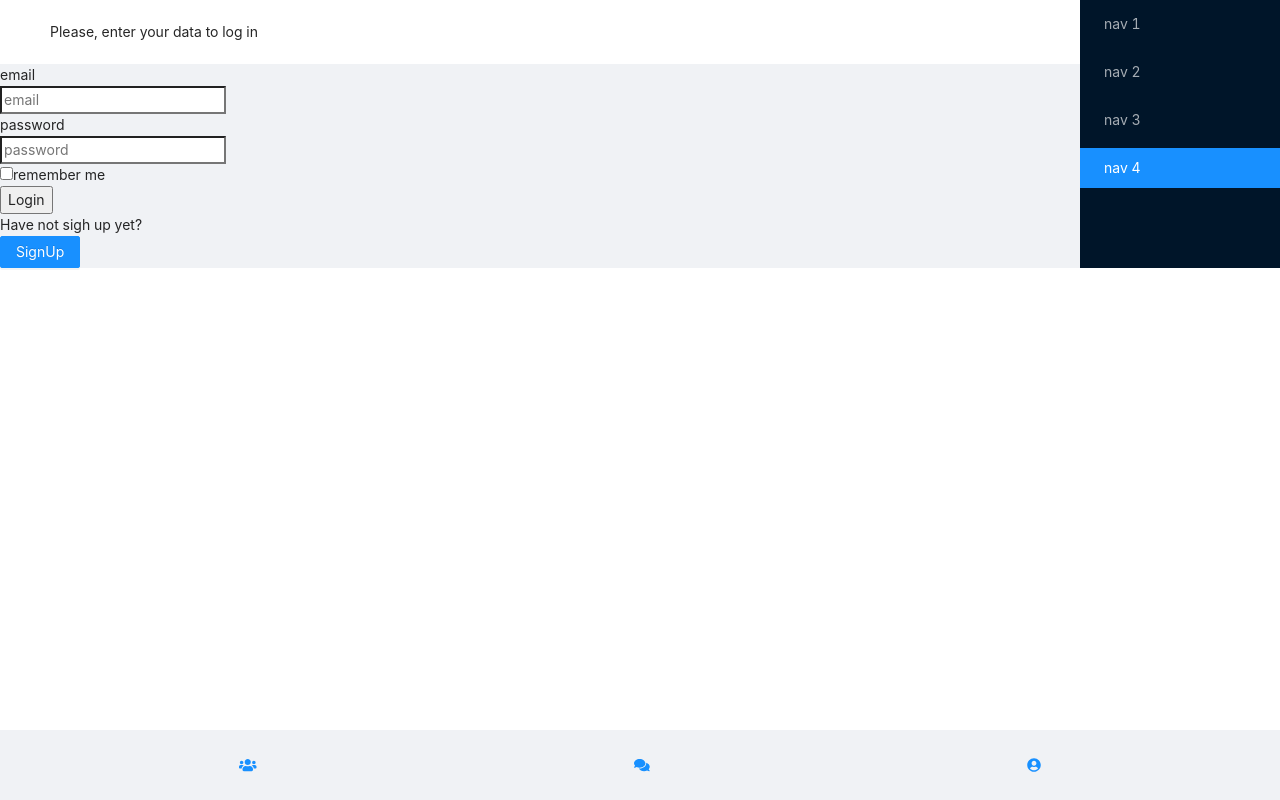
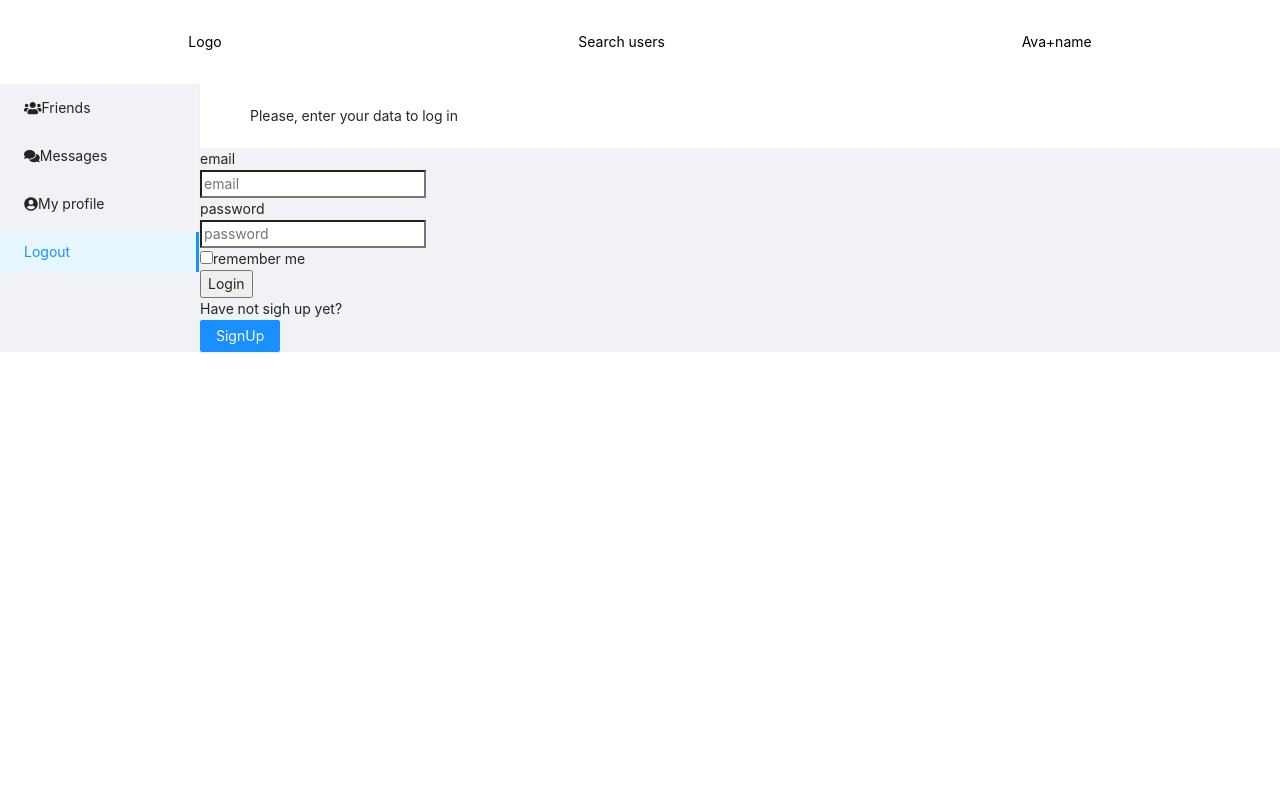
Before and after one commit to MatthewMarkov/social-mediaV2, a React (Create React App) app: page /#/login in a window 1280 px wide. Built offline with nearby package versions, Linux system fonts and the light colour scheme; no server answers.

Commit message:
redisign the whole layout,

```diff
--- a/src/App.js
+++ b/src/App.js
@@ -8,31 +8,35 @@ import {connect} from "react-redux";
 import {initializeApp} from "./redux/app-reducer";
 import LoginPage from "./components/LoginPage/LoginPage";
 import SideMenu from "./components/SideMenu/SideMenu";
+import PageHeader from "./components/Header/Header";
 
-const {  Footer } = Layout;
+const {Footer} = Layout;
 
 
 const App = (props) => {
     useEffect(() => {
         props.initializeApp()
-    },[])
+    }, [])
     if (!props.isFetchingCompleted) {
-        return <div className="spinner"><Spin size="large" /></div>
+        return <div className="spinner"><Spin size="large"/></div>
     }
     return (
         <Layout className="app-wrapper">
+            <PageHeader/>
+            <Layout>
+                <SideMenu/>
                 <Switch>
                     <Route exact path="/" component={ProfilePage}/>
                     <Route path="/login" component={LoginPage}/>
                 </Switch>
-        <SideMenu/>
-        <Footer><NavBar/></Footer>
             </Layout>
-)};
+        </Layout>
+    )
+};
 
 const mapStateToProps = (state) => ({
     isFetchingCompleted: state.app.isFetchingCompleted,
     isAuth: state.auth.isAuth,
 });
 
-export default connect(mapStateToProps, { initializeApp })(App);
+export default connect(mapStateToProps, {initializeApp})(App);
--- a/src/App.scss
+++ b/src/App.scss
@@ -1,12 +1,7 @@
 @import '~antd/dist/antd.css';
 
 .app-wrapper {
-  Footer {
-    position: fixed;
-    zIndex: 1;
-    width: 100%;
-    bottom: 0;
-  }
+  background-color: #f0f2f5;
 }
 .spinner {
   text-align: center;
--- /dev/null
+++ b/src/components/Header/Header.jsx
@@ -0,0 +1,17 @@
+import React from 'react';
+import {Row, Col, Layout, Avatar, Button} from "antd";
+import s from './Header.module.scss'
+
+const { Header } = Layout;
+
+const PageHeader = () => (
+    <Header className={s.header}>
+        <Row justify={'space-around'}>
+            <Col>Logo</Col>
+            <Col>Search users</Col>
+            <Col>Ava+name </Col>
+        </Row>
+    </Header>
+);
+
+export default PageHeader;
--- a/src/components/Profile_page/Header/Header.jsx
+++ b/src/components/Profile_page/Body/Main_info/MainUserInfo.js
@@ -1,12 +1,8 @@
-import React from 'react';
-import {Row, Col, Layout, Avatar, Button} from "antd";
-import s from './Header.module.scss'
-import SideMenu from "../../SideMenu/SideMenu";
+import {Avatar, Button, Col, Row} from "antd";
+import React from "react";
 
-const { Header } = Layout;
-
-const PageHeader = () => (
-    <Header className={s.header}>
+const MainUserInfo = () => (
+    <>
         <Row justify="space-around" align="middle">
             <Col><Avatar size="large"/></Col>
             <Col>
@@ -19,7 +15,6 @@ const PageHeader = () => (
         <Row justify="center">
             <Button type="primary">Edit page</Button>
         </Row>
-    </Header>
-);
-
-export default PageHeader;
+    </>
+)
+export default MainUserInfo
--- a/src/components/Profile_page/ProfilePage.jsx
+++ b/src/components/Profile_page/ProfilePage.jsx
@@ -1,22 +1,21 @@
 import React from 'react';
 import {Row, Col, Layout, Menu} from "antd";
 import UserInfo from "./Body/User_info/UserInfo";
-import PageHeader from "./Header/Header";
 import Posts from "./Body/Posts/Posts";
 import {compose} from "redux";
 import {withAuthRedirect} from "../../hoc/WithAuthRedirect";
 import {connect} from "react-redux";
+import MainUserInfo from "./Body/Main_info/MainUserInfo";
+import s from './ProfilePage.module.scss'
 
-const {  Footer, Sider, Content } = Layout;
+const {Content } = Layout;
 
 const ProfilePage = (props) => (
-    <Layout>
-        <PageHeader/>
-        <Content>
+        <Content className={s.profilePage}>
+            <MainUserInfo/>
             <UserInfo/>
             <Posts/>
         </Content>
-    </Layout>
 );
 
 const mapStateToProps = (state) => ({
--- /dev/null
+++ b/src/components/Profile_page/ProfilePage.module.scss
@@ -0,0 +1,7 @@
+.profilePage {
+  margin-top: 24px;
+  margin-left: 40px;
+  margin-right: 50px;
+  background-color: white;
+  padding: 10px 10px;
+}
--- a/src/components/SideMenu/SideMenu.js
+++ b/src/components/SideMenu/SideMenu.js
@@ -1,9 +1,13 @@
 import React from "react";
 import {Layout, Menu} from "antd";
+import {FontAwesomeIcon} from "@fortawesome/react-fontawesome";
+import {faComments, faUserCircle, faUsers} from "@fortawesome/free-solid-svg-icons";
+import {NavLink} from "react-router-dom";
+import s from './SideMenu.module.scss'
 
 const {Sider} = Layout
 const SideMenu = () => (
-    <Sider
+    <Sider className={s.sideMenu}
         breakpoint="lg"
         collapsedWidth="0"
         onBreakpoint={broken => {
@@ -14,18 +18,18 @@ const SideMenu = () => (
         }}
     >
         <div className="logo" />
-        <Menu theme="dark" mode="inline" defaultSelectedKeys={['4']}>
+        <Menu className={s.menu} mode="inline" defaultSelectedKeys={['4']}>
             <Menu.Item key="1">
-                nav 1
+                <NavLink to="/users"><FontAwesomeIcon icon={faUsers}/>Friends</NavLink>
             </Menu.Item>
             <Menu.Item key="2">
-                nav 2
+                <NavLink to="/messages"><FontAwesomeIcon icon={faComments}/>Messages</NavLink>
             </Menu.Item>
             <Menu.Item key="3">
-                nav 3
+                <NavLink to="/"><FontAwesomeIcon icon={faUserCircle}/>My profile</NavLink>
             </Menu.Item>
             <Menu.Item key="4">
-                nav 4
+                Logout
             </Menu.Item>
         </Menu>
     </Sider>
--- /dev/null
+++ b/src/components/SideMenu/SideMenu.module.scss
@@ -0,0 +1,7 @@
+.sideMenu {
+  background-color: #f0f2f5!important;
+  .menu {
+    background-color: #f0f2f5!important;
+
+  }
+}
```
Also changed, not shown: src/assets/network-logo.png (added), src/components/Header/Header.module.scss (renamed from src/components/Profile_page/Header/Header.module.scss). Lines whose indentation alone changed are shown as unchanged.
